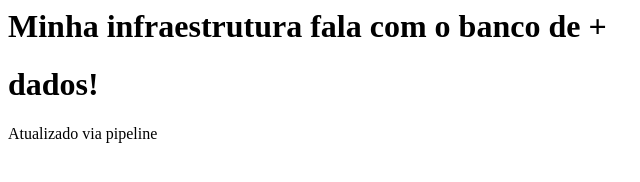
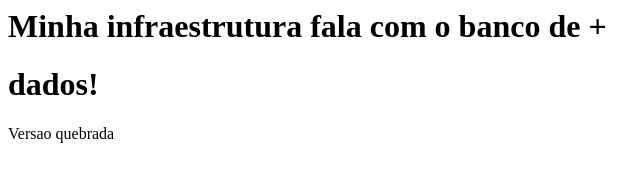
Before and after one commit to Marcogliese/meu-projeto, a plain HTML site: page site/index.html in a window 1280 px wide. Shown: the full height of the page, 0-640 px from the left. Drawn offline with Linux system fonts and the light colour scheme.

Commit message:
Altera texto do site (mudança ruim)

```diff
--- a/site/index.html
+++ b/site/index.html
@@ -1,3 +1,3 @@
 <h1>Minha infraestrutura fala com o banco de +</h1>
 <h1>dados!</h1>
-<p>Atualizado via pipeline</p>
+<p>Versao quebrada</p>
```
